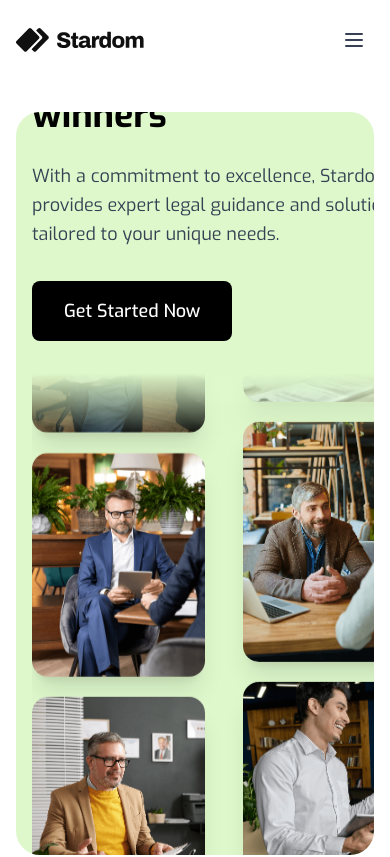
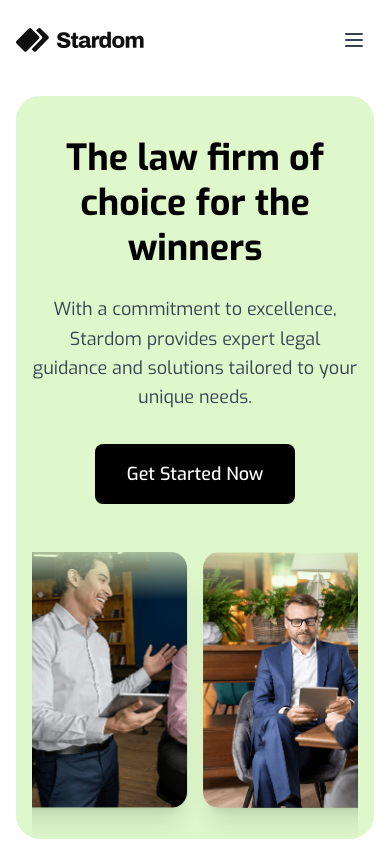
Before and after one commit to AneeVerse/rocket2, a Next.js app: page / in a window 390 px wide. Shown: the top 857 px of the page. Built offline with nearby package versions, Linux system fonts and the light colour scheme.

Commit message:
Add horizontal marquee animation for mobile in globals.css; update Hero component layout for improved responsiveness and styling

```diff
--- a/src/app/globals.css
+++ b/src/app/globals.css
@@ -57,6 +57,24 @@ body {
   animation-play-state: paused;
 }
 
+/* Horizontal Marquee Animation for Mobile */
+@keyframes marqueeHorizontal {
+  0% {
+    transform: translateX(0);
+  }
+  100% {
+    transform: translateX(-50%);
+  }
+}
+
+.marquee-horizontal {
+  animation: marqueeHorizontal 30s linear infinite;
+}
+
+.marquee-horizontal:hover {
+  animation-play-state: paused;
+}
+
 /* Hide scrollbars */
 .scrollbar-hide {
   -ms-overflow-style: none;
--- a/src/components/Hero.tsx
+++ b/src/components/Hero.tsx
@@ -17,14 +17,14 @@ const heroImages2 = [
 
 const Hero = () => {
   return (
-    <section className="min-h-screen bg-white p-4 sm:p-6 md:p-8 lg:p-12 xl:p-16 pt-24 sm:pt-28 md:pt-32 mt-4 ">
+    <section className="min-h-screen bg-white p-4 sm:p-6 md:p-8 lg:p-12 xl:p-16 pt-24 sm:pt-28 md:pt-32 lg:mt-4 ">
       <div className="relative h-[88vh] sm:h-[75vh] lg:h-[85vh] overflow-hidden rounded-3xl sm:rounded-[2rem] md:rounded-[2rem] lg:rounded-[2rem] bg-[#def8cb]">
         {/* Main Content Container */}
-        <div className="relative z-10 w-full h-full flex items-center">
+        <div className="relative z-10 w-full h-full flex items-center mt-20 lg:mt-0">
           <div className="w-full max-w-7xl mx-auto px-4 sm:px-6 lg:px-8">
-            <div className="grid lg:grid-cols-[1fr_auto] gap-8 lg:gap-16 items-center">
+            <div className="flex flex-col lg:grid lg:grid-cols-[1fr_auto] gap-8 lg:gap-16 items-center">
               {/* Left Content */}
-              <div className="max-w-2xl">
+              <div className="max-w-2xl text-center lg:text-left">
                 <h1 className="text-4xl sm:text-5xl lg:text-6xl font-bold text-black leading-tight mb-6">
                   The law firm of
                   <br />
@@ -32,7 +32,7 @@ const Hero = () => {
                   <br />
                   <span className="text-black">winners</span>
                 </h1>
-                <p className="text-lg sm:text-xl text-gray-700 mb-8 leading-relaxed max-w-lg">
+                <p className="text-lg sm:text-xl text-gray-700 mb-8 leading-relaxed max-w-lg mx-auto lg:mx-0">
                   With a commitment to excellence, Stardom provides expert legal
                   guidance and solutions tailored to your unique needs.
                 </p>
@@ -41,21 +41,43 @@ const Hero = () => {
                 </button>
               </div>
 
-              {/* Right Image Section - 2 Column Vertical Moving Cards */}
-              <div className="relative w-96 lg:w-[28rem] xl:w-[32rem] h-[70vh] lg:h-[75vh] overflow-hidden">
-                {/* First Column - Moving Up */}
-                <div className="absolute left-0 w-[45%] h-full">
-                  <div className="marquee-vertical-up">
-                    <div className="space-y-5 lg:space-y-6">
-                      {[...heroImages1, ...heroImages1].map((image, index) => (
+              {/* Right Image Section - Horizontal scroll on Mobile, 2 Column on Desktop */}
+              <div className="relative w-full lg:w-[28rem] xl:w-[32rem] h-[50vh] sm:h-[60vh] lg:h-[75vh] overflow-hidden mx-auto lg:mx-0 ">
+                {/* Mobile: Horizontal Scrolling */}
+                <div className="lg:hidden w-full h-full overflow-hidden mt-4">
+                  <div className="marquee-horizontal">
+                    <div className="flex space-x-4 sm:space-x-5">
+                      {[...heroImages1, ...heroImages1, ...heroImages2].map((image, index) => (
                         <div
                           key={index}
-                          className="relative rounded-2xl lg:rounded-3xl overflow-hidden shadow-xl hover:shadow-2xl transition-all duration-300"
+                          className="relative rounded-2xl overflow-hidden shadow-xl hover:shadow-2xl transition-all duration-300 flex-shrink-0"
                         >
                           <img
                             src={image}
                             alt={`Hero image ${index + 1}`}
-                            className="w-full h-56 sm:h-60 lg:h-64 xl:h-72 object-cover hover:scale-105 transition-transform duration-300"
+                            className="w-48 sm:w-56 h-64 sm:h-72 object-cover hover:scale-105 transition-transform duration-300"
+                          />
+                        </div>
+                      ))}
+                    </div>
+                  </div>
+                </div>
+
+                {/* Desktop: Two Columns */}
+                <div className="hidden lg:block w-full h-full">
+                  {/* First Column - Moving Up */}
+                  <div className="absolute left-0 w-[45%] h-full">
+                    <div className="marquee-vertical-up">
+                      <div className="space-y-6">
+                        {[...heroImages1, ...heroImages1].map((image, index) => (
+                          <div
+                            key={index}
+                            className="relative rounded-3xl overflow-hidden shadow-xl hover:shadow-2xl transition-all duration-300"
+                          >
+                            <img
+                              src={image}
+                              alt={`Hero image ${index + 1}`}
+                              className="w-full h-64 xl:h-72 object-cover hover:scale-105 transition-transform duration-300"
                             />
                           </div>
                         ))}
@@ -66,19 +88,20 @@ const Hero = () => {
                   {/* Second Column - Moving Down */}
                   <div className="absolute right-0 w-[45%] h-full">
                     <div className="marquee-vertical-down" style={{ animationDelay: '-25s' }}>
-                    <div className="space-y-5 lg:space-y-6">
+                      <div className="space-y-6">
                         {[...heroImages2, ...heroImages2].map((image, index) => (
                           <div
                             key={index}
-                          className="relative rounded-2xl lg:rounded-3xl overflow-hidden shadow-xl hover:shadow-2xl transition-all duration-300"
+                            className="relative rounded-3xl overflow-hidden shadow-xl hover:shadow-2xl transition-all duration-300"
                           >
                             <img
                               src={image}
                               alt={`Hero image ${index + 1}`}
-                            className="w-full h-60 sm:h-64 lg:h-68 xl:h-76 object-cover hover:scale-105 transition-transform duration-300"
+                              className="w-full h-68 xl:h-76 object-cover hover:scale-105 transition-transform duration-300"
                             />
                           </div>
                         ))}
+                      </div>
                     </div>
                   </div>
                 </div>
```
Lines whose indentation alone changed are shown as unchanged.
